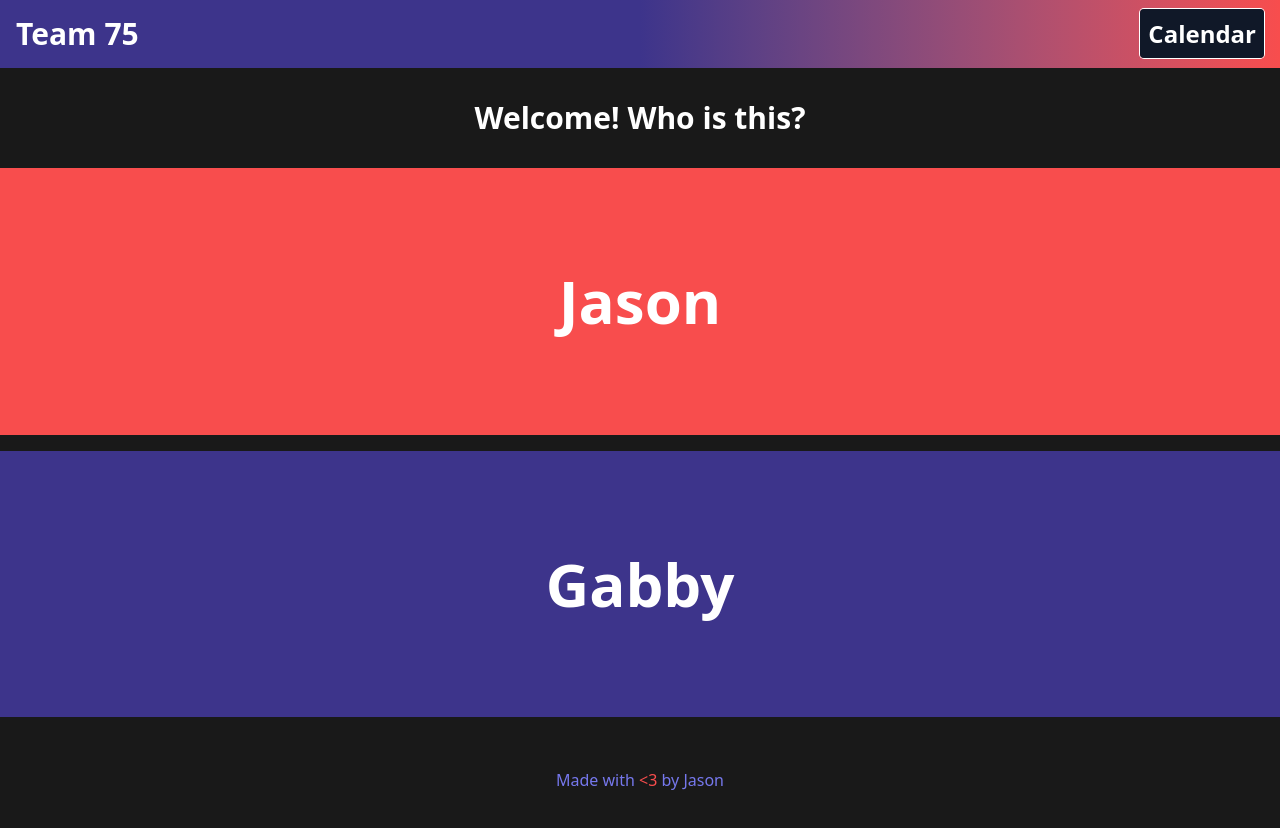
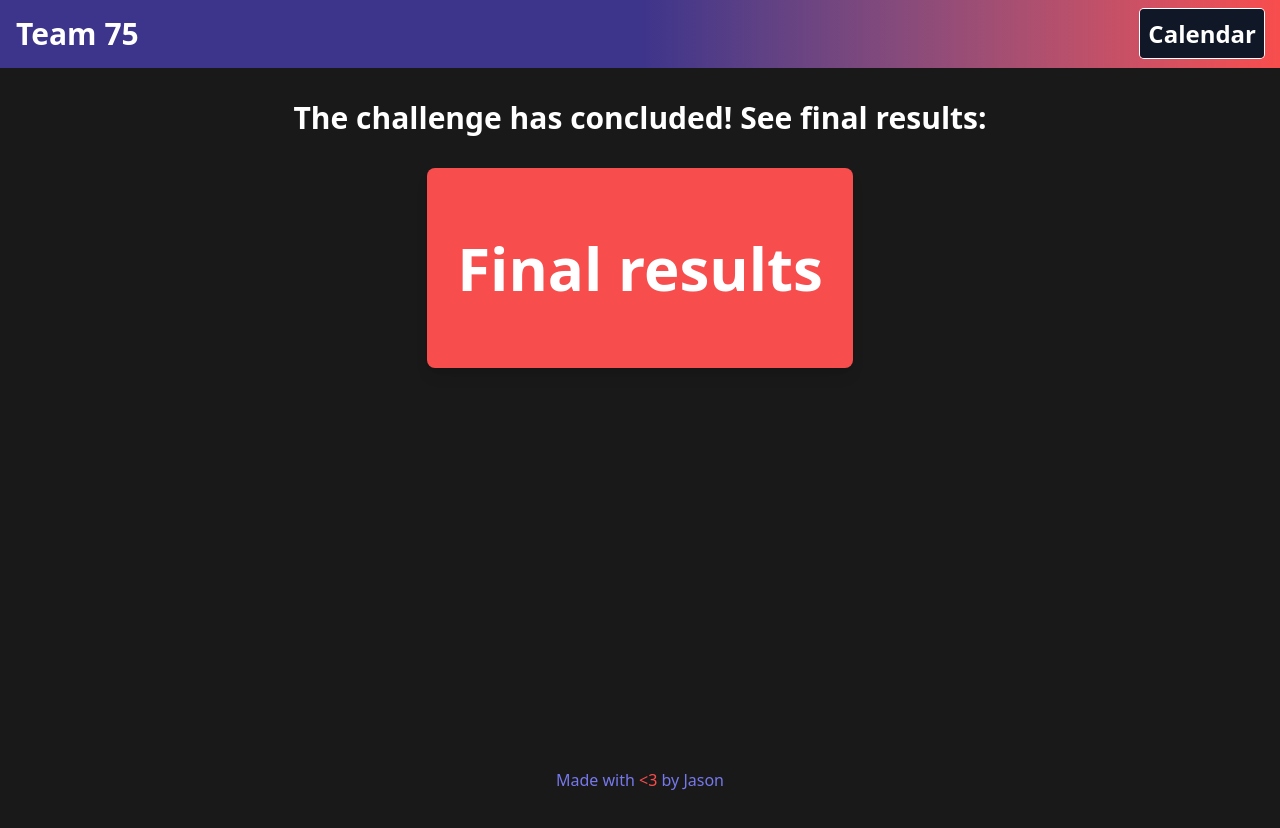
Before and after one commit to JsonLevine/team-75, a React (Vite) app: page / in a window 1280 px wide. Shown: the top 828 px of the page. Built offline with nearby package versions, Linux system fonts and the light colour scheme; no server answers; the database is empty.

Commit message:
Update Home.jsx

```diff
--- a/src/pages/Home.jsx
+++ b/src/pages/Home.jsx
@@ -7,10 +7,21 @@ export default function Home() {
     navigate(`/tracker/${user.toLowerCase()}`);
   };
 
+  const handleResultsClick = () => {
+    navigate('/results');
+  }
+
   return (
     <div className="space-y-4 h-screen flex flex-col items-center justify-baseline text-white">
-      <h1 className="text-3xl font-bold my-8">Welcome! Who is this?</h1>
+      <h1 className="text-3xl font-bold my-8 mx-8">The challenge has concluded! See final results:</h1>
       <button
+        className="bg-jl-red w-3/4 md:w-1/2 lg:w-1/3 h-1/4 py-4 text-4xl md:text-5xl lg:text-6xl font-semibold hover:bg-jl-red_hover cursor-pointer rounded-lg shadow-lg"
+        onClick={() => handleResultsClick()}
+      >
+        Final results
+      </button>
+      {/* <h1 className="text-3xl font-bold my-8">Welcome! Who is this?</h1> */}
+      {/* <button
         className="bg-jl-red w-full h-1/3 py-4 text-6xl font-semibold hover:bg-jl-red_hover cursor-pointer"
         onClick={() => handleSelect("jason")}
       >
@@ -21,7 +32,7 @@ export default function Home() {
         onClick={() => handleSelect("gabby")}
       >
         Gabby
-      </button>
+      </button> */}
     </div>
   );
 }
```
